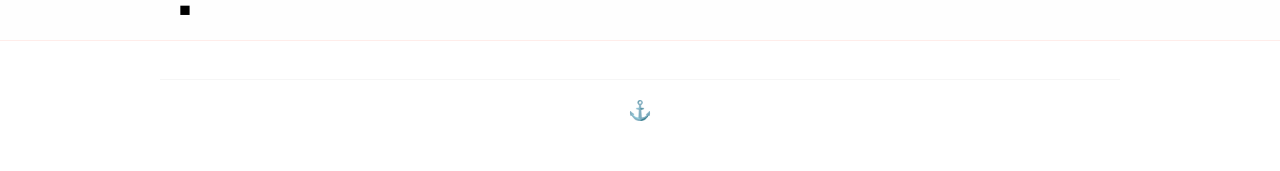
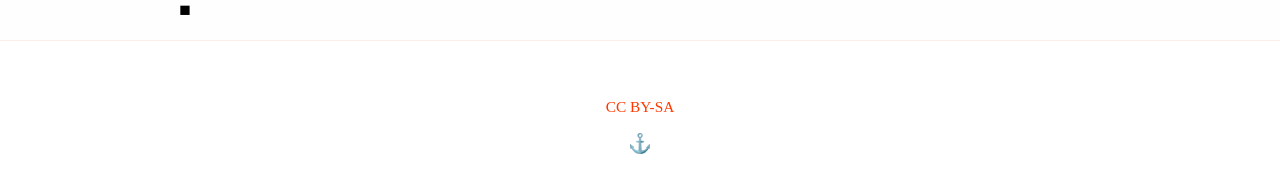
Before and after one commit to joshleitzel/joshleitzel.github.com, a Jekyll site: the page built from index.html, in a window 1280 px wide. Shown: the part 912-1083 px from the top of the page. Built offline with Jekyll 4.4.1, drawn with Linux system fonts in a browser that asks for light colours; before the commit the page ends 1054 px from its top, so only the background shows below that.

Commit message:
Removed /blog baseurl; added license

```diff
--- a/_config.yml
+++ b/_config.yml
@@ -1,3 +1,3 @@
-baseurl: /blog
 pygments: true
 permalink: pretty
+auto: true
--- a/_layouts/default.html
+++ b/_layouts/default.html
@@ -11,7 +11,7 @@
    <link href="http://feeds.feedburner.com/josh-leitzel" rel="alternate" title="Josh Leitzel" type="application/atom+xml" />
 
    <!-- CSS -->
-   <link rel="stylesheet" href="/blog/css/screen.css" type="text/css" />
+   <link rel="stylesheet" href="/css/screen.css" type="text/css" />
 
    <!-- Typekit -->
    <script type="text/javascript" src="//use.typekit.net/jvs7bsn.js"></script>
@@ -48,6 +48,9 @@
   </div>
 
   <footer>
+    <div id="license">
+      <a rel="license" href="http://creativecommons.org/licenses/by-sa/3.0/deed.en_US" title="This work is licensed under a Creative Commons Attribution-ShareAlike 3.0 Unported License">CC BY-SA</a>
+    </div>
     {% if page.url != '/index.html' %}
       <a href="/">⚓</a>
     {% else %}
--- a/css/screen.css
+++ b/css/screen.css
@@ -111,8 +111,11 @@
 
 /* Footer */
 footer {
-  border-top: 1px solid #F6F6F6;
   margin-top: 2em;
   padding-top: 1em;
   text-align: center;
 }
+#license {
+  font-size: 80%;
+  margin-bottom: 1em;
+}
--- a/index.html
+++ b/index.html
@@ -6,7 +6,7 @@
 <div id="posts">
   {% for post in site.posts %}
   <div class="post">
-    <h2><a href="{{ site.baseurl }}{{ post.url }}">{{ post.title }}</a></h2>
+    <h2><a href="{{ post.url }}">{{ post.title }}</a></h2>
     <div class="date">{{ post.date | date_to_string }}</div>
     <div class="content">
       {{ post.content }}
```
